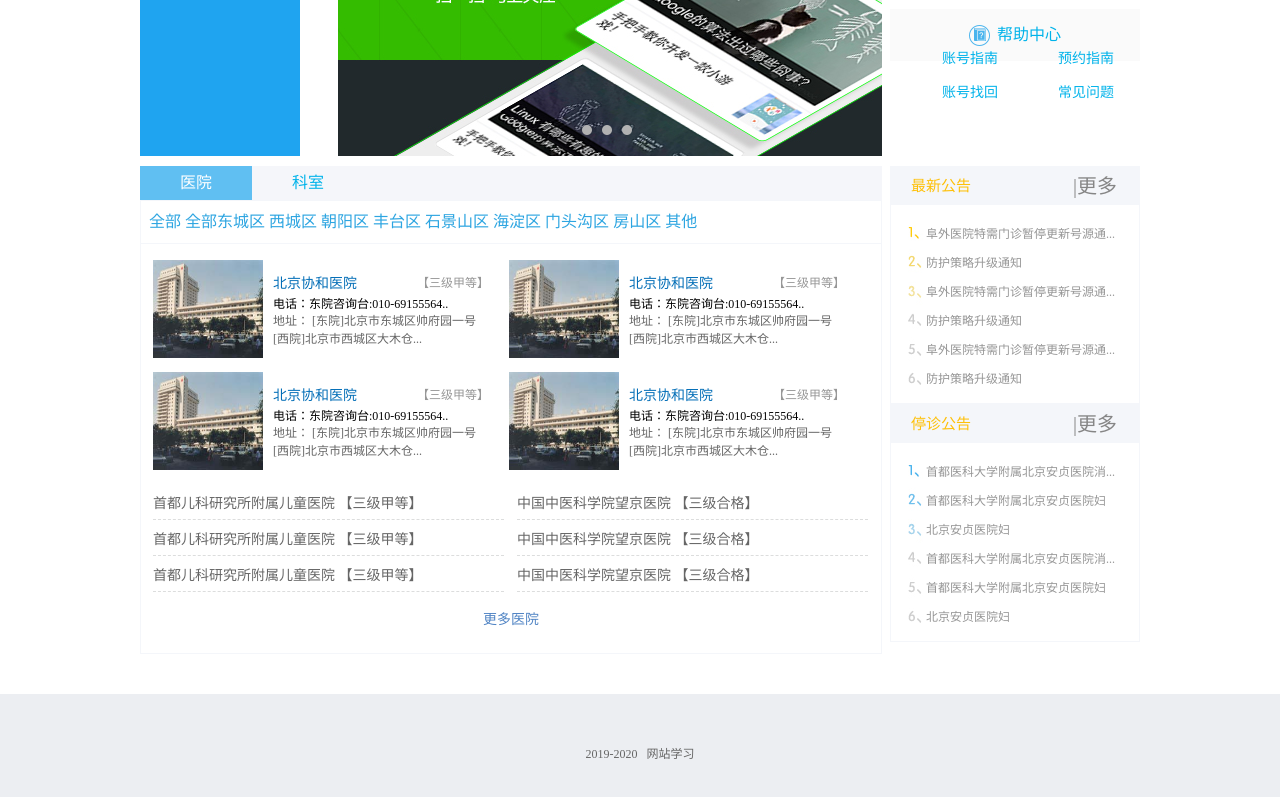
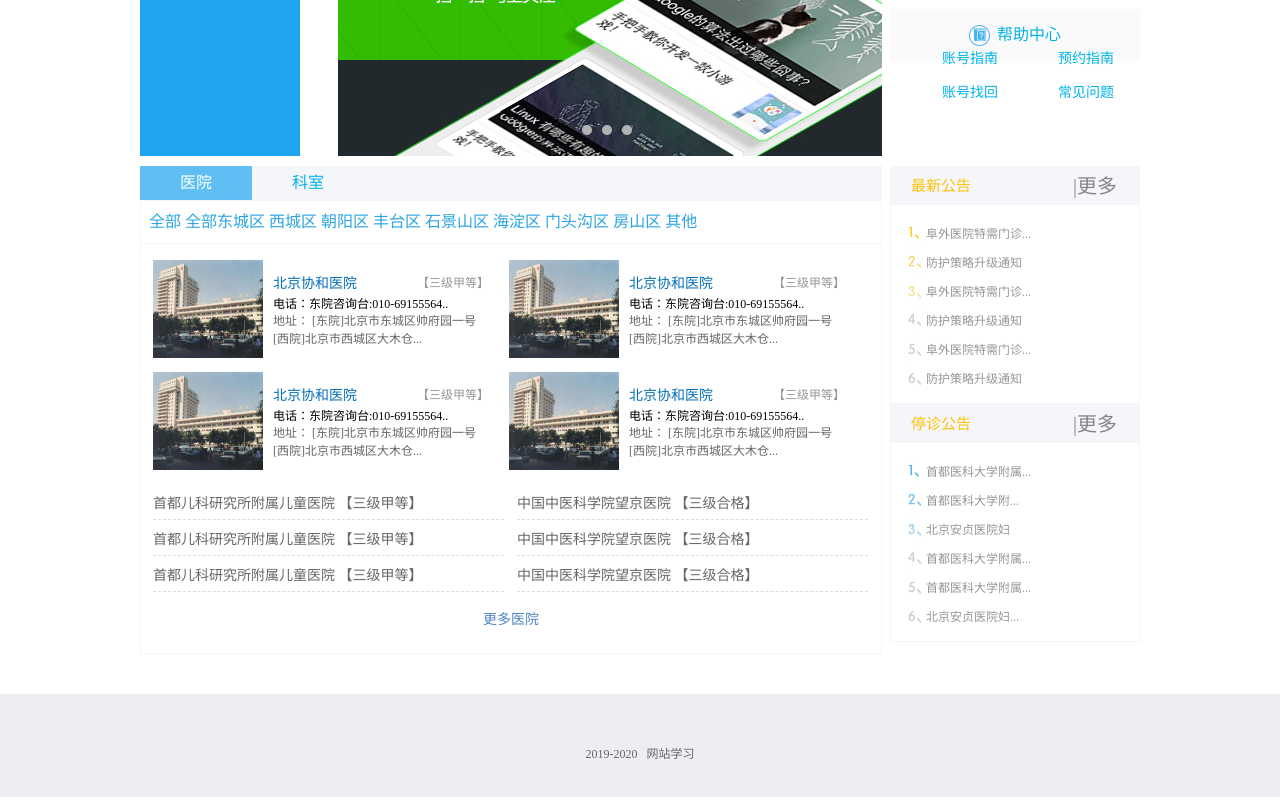
Before and after one commit to zxl7/Hospital-unified-registration-network, a plain HTML site: page index.html in a window 1280 px wide. Shown: the part 425-1222 px from the top of the page. Drawn offline with Linux system fonts and the light colour scheme.

Commit message:
修改 通告栏字数

```diff
--- a/index.html
+++ b/index.html
@@ -344,11 +344,11 @@
                 <div class="caption"> 最新公告 <a href="#8" class="more">|更多</a>
                 </div>
                 <div class="list">
-                    <a href="#8" class="link">阜外医院特需门诊暂停更新号源通...</a>
+                    <a href="#8" class="link">阜外医院特需门诊...</a>
                     <a href="#8" class="link">防护策略升级通知</a>
-                    <a href="#8" class="link">阜外医院特需门诊暂停更新号源通...</a>
+                    <a href="#8" class="link">阜外医院特需门诊...</a>
                     <a href="#8" class="link">防护策略升级通知</a>
-                    <a href="#8" class="link">阜外医院特需门诊暂停更新号源通...</a>
+                    <a href="#8" class="link">阜外医院特需门诊...</a>
                     <a href="#8" class="link">防护策略升级通知</a>
                 </div>
             </div>
@@ -356,12 +356,12 @@
                 <div class="caption"> 停诊公告 <a href="#8" class="more">|更多</a>
                 </div>
                 <div class="list">
-                    <a href="#8" class="link">首都医科大学附属北京安贞医院消...</a>
-                    <a href="#8" class="link">首都医科大学附属北京安贞医院妇</a>
+                    <a href="#8" class="link">首都医科大学附属...</a>
+                    <a href="#8" class="link">首都医科大学附...</a>
                     <a href="#8" class="link">北京安贞医院妇</a>
-                    <a href="#8" class="link">首都医科大学附属北京安贞医院消...</a>
-                    <a href="#8" class="link">首都医科大学附属北京安贞医院妇</a>
-                    <a href="#8" class="link">北京安贞医院妇</a>
+                    <a href="#8" class="link">首都医科大学附属...</a>
+                    <a href="#8" class="link">首都医科大学附属...</a>
+                    <a href="#8" class="link">北京安贞医院妇...</a>
                 </div>
             </div>
         </div>
```
